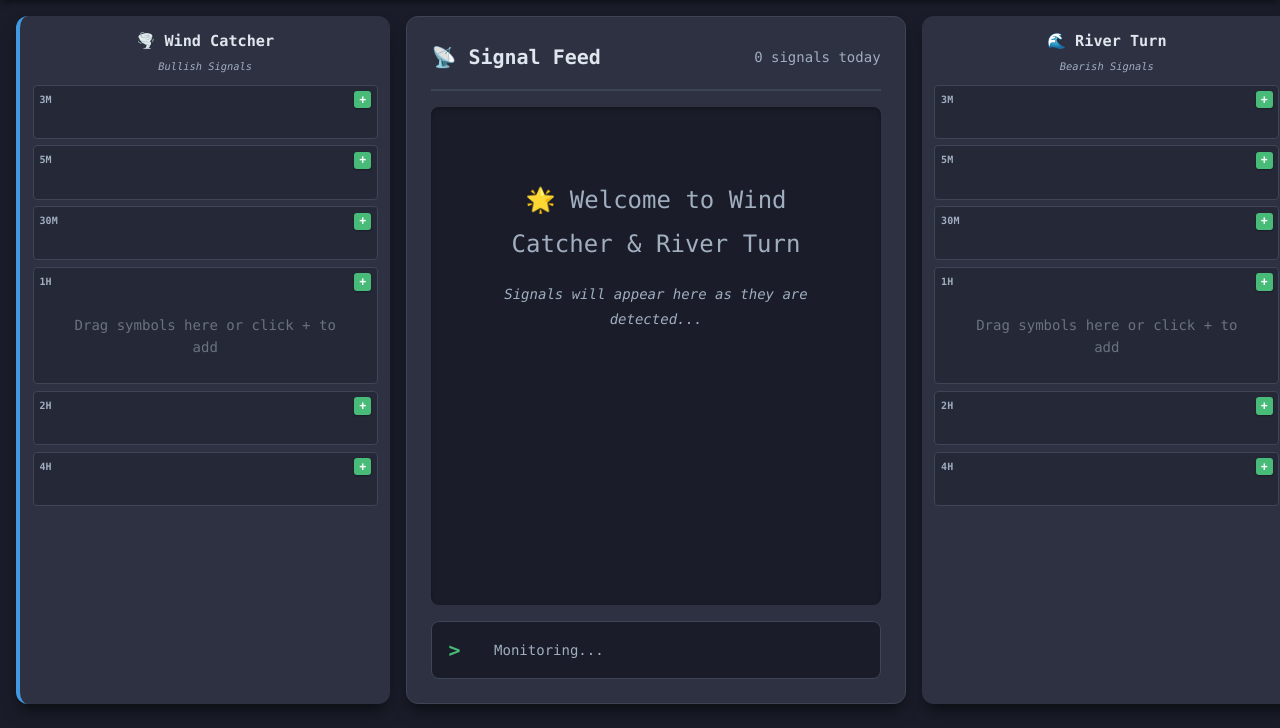
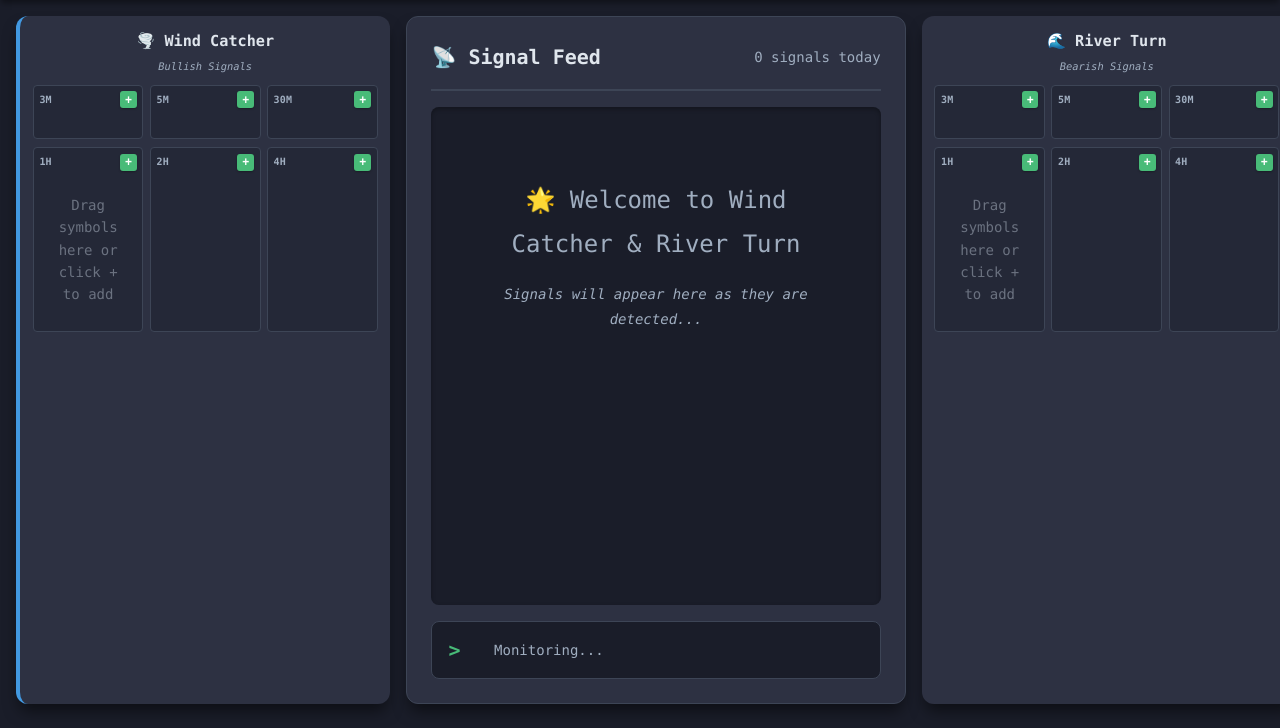
Before and after one commit to scaryc/Wind-and-River, a Flask app: page / in a window 1280 px wide. Shown: the part 72-800 px from the top of the page. Run offline with Flask 3, Linux system fonts and the light colour scheme; data that the repository does not hold is empty.

Commit message:
Restructure web dashboard to 2-row grid layout for better space efficiency
HTML Changes (index.html):
- Wrapped timeframes in .watchlist-row containers
- Row 1: Fast timeframes (3m, 5m, 30m) displayed horizontally
- Row 2: Slow timeframes (1h, 2h, 4h) displayed horizontally
- Applied to both Wind Catcher (bullish) and River Turn (bearish) panels
- Maintains all 6 timeframes while reducing vertical height

CSS Changes (style.css):
- Added .watchlist-row with CSS Grid (3 columns, 1fr each)
- Grid gap: 0.4rem between columns
- Row margin-bottom: 0.5rem between rows
- Removed margin-bottom from .watchlist.compact (handled by grid gap)

Layout Before:
┌─────────┐
│  3m     │
│  5m     │  ← 6 items vertically
│  30m    │
│  1h     │
│  2h     │
│  4h     │
└─────────┘

Layout After:
┌─────────────────────┐
│ 3m  │ 5m  │ 30m   │  ← Row 1
├─────┼─────┼────────┤
│ 1h  │ 2h  │ 4h    │  ← Row 2
└─────────────────────┘

Benefits:
- 66% reduction in vertical space
- Better horizontal space utilization
- All 6 timeframes visible without scrolling
- Logical grouping: fast TFs (row 1) vs slow TFs (row 2)
- More room for symbols in each watchlist

```diff
--- a/trading_system/web/static/css/style.css
+++ b/trading_system/web/static/css/style.css
@@ -160,6 +160,14 @@ body {
     font-style: italic;
 }
 
+/* Watchlist Row - 3 columns layout */
+.watchlist-row {
+    display: grid;
+    grid-template-columns: repeat(3, 1fr);
+    gap: 0.4rem;
+    margin-bottom: 0.5rem;
+}
+
 /* Individual Watchlist Box */
 .watchlist {
     background-color: var(--bg-secondary);
@@ -173,7 +181,7 @@ body {
 /* Compact watchlist (66% smaller for multi-timeframe) */
 .watchlist.compact {
     padding: 0.35rem;
-    margin-bottom: 0.4rem;
+    margin-bottom: 0;
     border-radius: 4px;
 }
 
--- a/trading_system/web/templates/index.html
+++ b/trading_system/web/templates/index.html
@@ -25,7 +25,8 @@
             <h2>🌪️ Wind Catcher</h2>
             <p class="panel-description">Bullish Signals</p>
 
-            <!-- 3m Timeframe -->
+            <!-- Row 1: Fast Timeframes (3m, 5m, 30m) -->
+            <div class="watchlist-row">
                 <div class="watchlist compact" data-timeframe="3m" data-direction="wind_catcher">
                     <h3>
                         <span>3m</span>
@@ -34,7 +35,6 @@
                     <ul class="pair-list" id="wind-3m"></ul>
                 </div>
 
-            <!-- 5m Timeframe -->
                 <div class="watchlist compact" data-timeframe="5m" data-direction="wind_catcher">
                     <h3>
                         <span>5m</span>
@@ -43,7 +43,6 @@
                     <ul class="pair-list" id="wind-5m"></ul>
                 </div>
 
-            <!-- 30m Timeframe -->
                 <div class="watchlist compact" data-timeframe="30m" data-direction="wind_catcher">
                     <h3>
                         <span>30m</span>
@@ -51,8 +50,10 @@
                     </h3>
                     <ul class="pair-list" id="wind-30m"></ul>
                 </div>
+            </div>
 
-            <!-- 1h Timeframe -->
+            <!-- Row 2: Slow Timeframes (1h, 2h, 4h) -->
+            <div class="watchlist-row">
                 <div class="watchlist compact" data-timeframe="1h" data-direction="wind_catcher">
                     <h3>
                         <span>1h</span>
@@ -61,7 +62,6 @@
                     <ul class="pair-list" id="wind-1h"></ul>
                 </div>
 
-            <!-- 2h Timeframe -->
                 <div class="watchlist compact" data-timeframe="2h" data-direction="wind_catcher">
                     <h3>
                         <span>2h</span>
@@ -70,13 +70,13 @@
                     <ul class="pair-list" id="wind-2h"></ul>
                 </div>
 
-            <!-- 4h Timeframe -->
                 <div class="watchlist compact" data-timeframe="4h" data-direction="wind_catcher">
                     <h3>
                         <span>4h</span>
                         <button class="add-btn" onclick="showAddSymbolModal('4h', 'wind_catcher')">+</button>
                     </h3>
                     <ul class="pair-list" id="wind-4h"></ul>
+                </div>
             </div>
         </aside>
 
@@ -108,7 +108,8 @@
             <h2>🌊 River Turn</h2>
             <p class="panel-description">Bearish Signals</p>
 
-            <!-- 3m Timeframe -->
+            <!-- Row 1: Fast Timeframes (3m, 5m, 30m) -->
+            <div class="watchlist-row">
                 <div class="watchlist compact" data-timeframe="3m" data-direction="river_turn">
                     <h3>
                         <span>3m</span>
@@ -117,7 +118,6 @@
                     <ul class="pair-list" id="river-3m"></ul>
                 </div>
 
-            <!-- 5m Timeframe -->
                 <div class="watchlist compact" data-timeframe="5m" data-direction="river_turn">
                     <h3>
                         <span>5m</span>
@@ -126,7 +126,6 @@
                     <ul class="pair-list" id="river-5m"></ul>
                 </div>
 
-            <!-- 30m Timeframe -->
                 <div class="watchlist compact" data-timeframe="30m" data-direction="river_turn">
                     <h3>
                         <span>30m</span>
@@ -134,8 +133,10 @@
                     </h3>
                     <ul class="pair-list" id="river-30m"></ul>
                 </div>
+            </div>
 
-            <!-- 1h Timeframe -->
+            <!-- Row 2: Slow Timeframes (1h, 2h, 4h) -->
+            <div class="watchlist-row">
                 <div class="watchlist compact" data-timeframe="1h" data-direction="river_turn">
                     <h3>
                         <span>1h</span>
@@ -144,7 +145,6 @@
                     <ul class="pair-list" id="river-1h"></ul>
                 </div>
 
-            <!-- 2h Timeframe -->
                 <div class="watchlist compact" data-timeframe="2h" data-direction="river_turn">
                     <h3>
                         <span>2h</span>
@@ -153,13 +153,13 @@
                     <ul class="pair-list" id="river-2h"></ul>
                 </div>
 
-            <!-- 4h Timeframe -->
                 <div class="watchlist compact" data-timeframe="4h" data-direction="river_turn">
                     <h3>
                         <span>4h</span>
                         <button class="add-btn" onclick="showAddSymbolModal('4h', 'river_turn')">+</button>
                     </h3>
                     <ul class="pair-list" id="river-4h"></ul>
+                </div>
             </div>
         </aside>
     </div>
```
Lines whose indentation alone changed are shown as unchanged.
